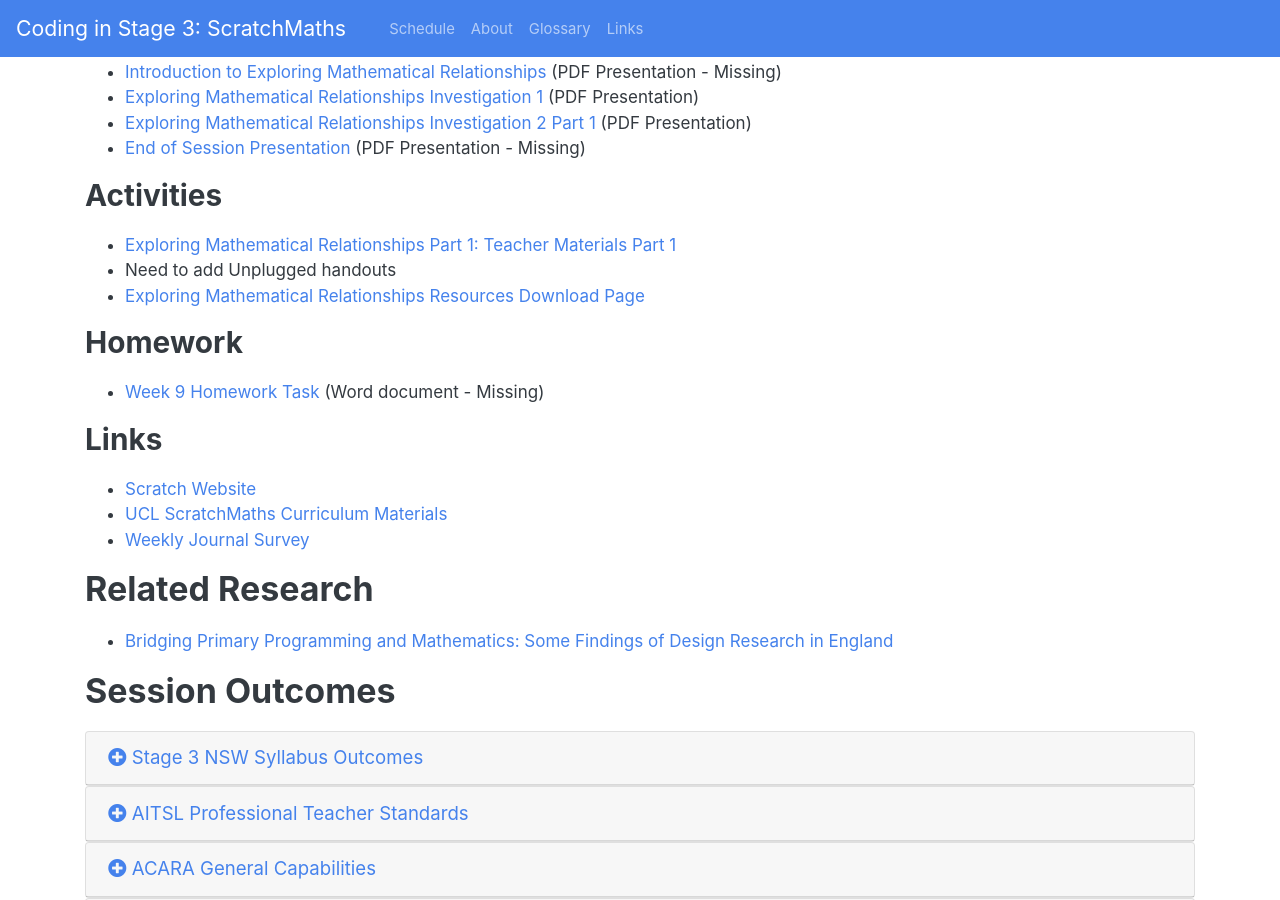
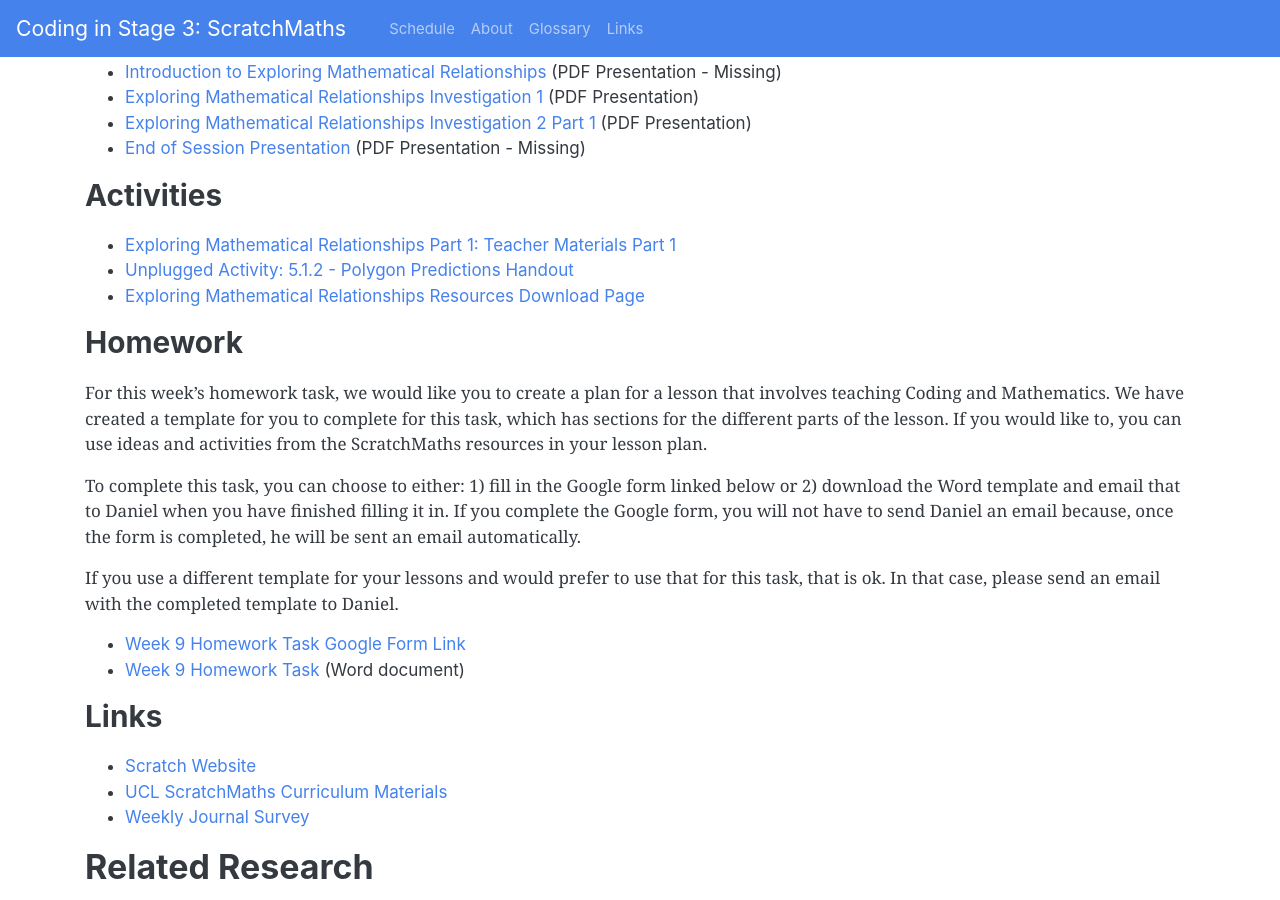
Before and after one commit to cs4s/2018, a Jekyll site: the page built from maths/week-9/index.md, in a window 1280 px wide and 900 px high, scrolled down 710 px. Built offline with Jekyll 4.4.1, drawn with Linux system fonts in a browser that asks for light colours.

Commit message:
Changes MATHS Week 9 page to include links to homework

```diff
--- a/maths/week-9/index.md
+++ b/maths/week-9/index.md
@@ -18,7 +18,7 @@ The activities in the Module also build on mathematical concepts from previous w
 
 ## Metalanguage
 
-[algorithm](){: .metalanguage }, [computational thinking](){: .metalanguage }, [computational concept](){: .metalanguage}, [coding](){: .metalanguage }, [visual programming](){: .metalanguage }, [sequences](){: .metalanguage }, [loops](){: .metalanguage }, [operators](){: .metalanguage}, [debugging](){: .metalanguage }, [custom block](){: .metalanguage}, [random](){: .metalanguage }, [conditionals](){: .metalanguage }, [broadcasting](){: .metalanguage}, [events](){: .metalanguage }, [sensing](){: .metalanguage }, [variables](){: .metalangauge }, [data](){: .metalanguage }
+[algorithm](){: .metalanguage }, [computational thinking](){: .metalanguage }, [computational concept](){: .metalanguage}, [coding](){: .metalanguage }, [visual programming](){: .metalanguage }, [sequences](){: .metalanguage }, [loops](){: .metalanguage }, [operators](){: .metalanguage}, [debugging](){: .metalanguage }, [custom block](){: .metalanguage}, [random](){: .metalanguage }, [conditionals](){: .metalanguage }, [broadcasting](){: .metalanguage}, [events](){: .metalanguage }, [sensing](){: .metalanguage }, [variables](){: .metalanguage }, [data](){: .metalanguage }
 
 ## Materials
 
@@ -32,12 +32,23 @@ The activities in the Module also build on mathematical concepts from previous w
 ### Activities
 
 - [Exploring Mathematical Relationships Part 1: Teacher Materials Part 1]({{ site.drive_url | append: '166SqqAcC39x_jQPBBLFcLF75gdCmsLAs' }}){:target="_blank"}
-- Need to add Unplugged handouts
+- [Unplugged Activity: 5.1.2 - Polygon Predictions Handout]({{ site.drive_url | append: '14x03W5ndo2zegijKedhstIzA2VLVtcWS' }}){:target="_blank"}
 - [Exploring Mathematical Relationships Resources Download Page](http://www.ucl.ac.uk/ioe/research/projects/scratchmaths/curriculum-materials/module-5-exploring-mathematical-relationships){:target="_blank"}
 
 ### Homework
 
-- [Week 9 Homework Task]({{ site.drive_url | append: '' }}) (Word document - Missing)
+For this week's homework task, we would like you to create a plan for a lesson that involves teaching Coding and Mathematics.
+We have created a template for you to complete for this task, which has sections for the different parts of the lesson.
+If you would like to, you can use ideas and activities from the ScratchMaths resources in your lesson plan.
+
+To complete this task, you can choose to either: 1) fill in the Google form linked below or 2) download the Word template and email that to Daniel when you have finished filling it in.
+If you complete the Google form, you will not have to send Daniel an email because, once the form is completed, he will be sent an email automatically.
+
+If you use a different template for your lessons and would prefer to use that for this task, that is ok.
+In that case, please send an email with the completed template to Daniel.
+
+- [Week 9 Homework Task Google Form Link](https://goo.gl/forms/8to8evSmKKYkIXEf2){:target="_blank"}
+- [Week 9 Homework Task]({{ site.drive_url | append: '11LfAQ_i9MWQlYjXvzG5Gs9RPv7bE8wlC' }}) (Word document)
 
 ### Links
 
```
Also changed, not shown: maths/index.md (+1 -1 lines).
